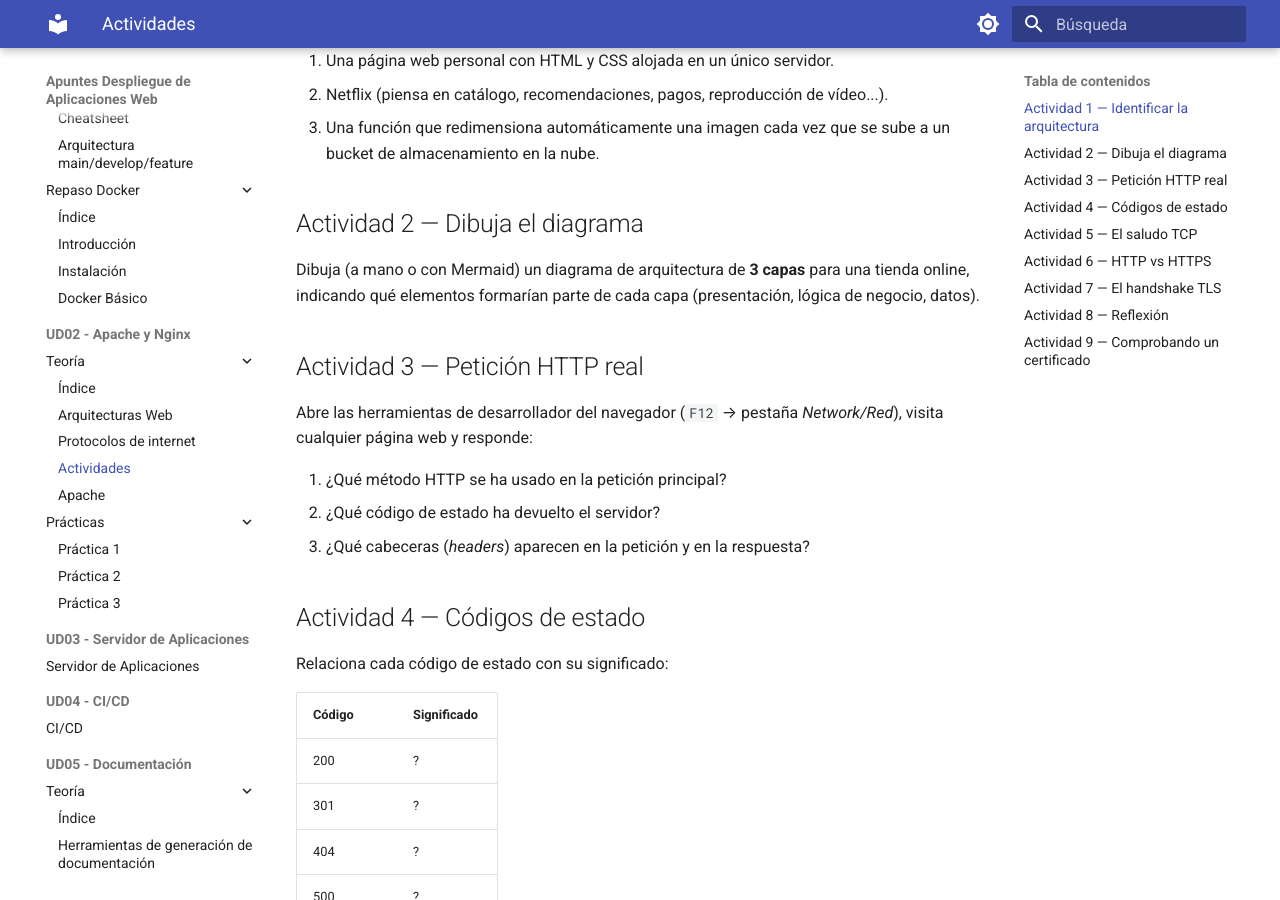
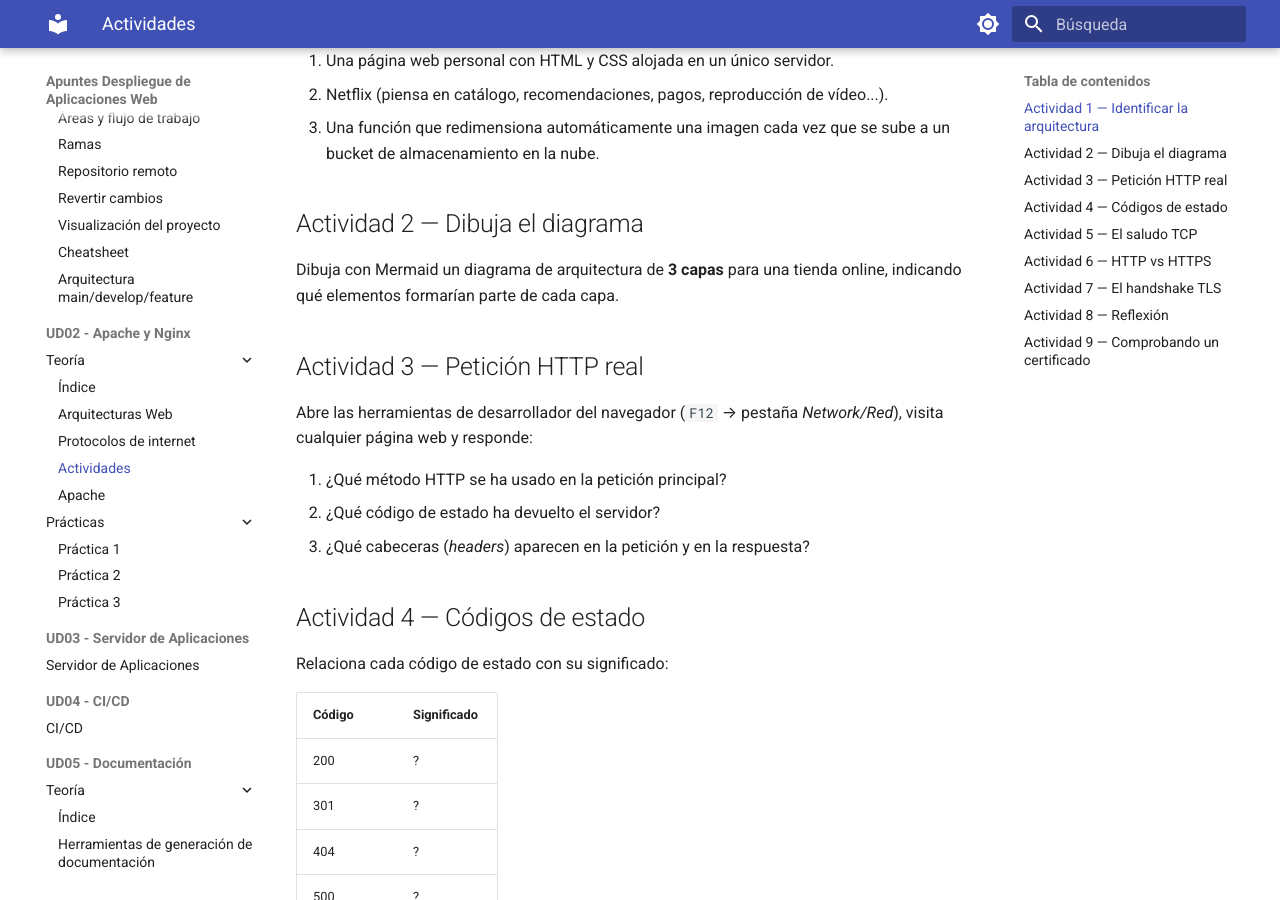
Before and after one commit to ELGRAO-Despliegue2026/Apuntes-Despliegue-de-Aplicaciones-Web, an MkDocs documentation site: the page built from docs/UD02 - Apache y Nginx/4. Actividades.md, in a window 1280 px wide and 900 px high, scrolled down 341 px. Built offline with MkDocs 1.6.1 and Material for MkDocs 9.7.7, drawn with Linux system fonts in a browser that asks for light colours; some of the changed lines change nothing that is shown.

Commit message:
bugfix: reparado indice

```diff
--- a/docs/UD02 - Apache y Nginx/4. Actividades.md
+++ b/docs/UD02 - Apache y Nginx/4. Actividades.md
@@ -13,7 +13,7 @@
 
 ## Actividad 2 — Dibuja el diagrama
 
-Dibuja (a mano o con Mermaid) un diagrama de arquitectura de **3 capas** para una tienda online, indicando qué elementos formarían parte de cada capa (presentación, lógica de negocio, datos).
+Dibuja con Mermaid un diagrama de arquitectura de **3 capas** para una tienda online, indicando qué elementos formarían parte de cada capa.
 
 ## Actividad 3 — Petición HTTP real
 
--- a/mkdocs.yml
+++ b/mkdocs.yml
@@ -55,20 +55,15 @@
 
   - UD01 - Control de versiones:
       - Teoría:
-          - Índice: UD01 - Control de versiones1. Git/1. Git.md
-          - Instalación y configuración: UD01 - Control de versiones1. Git/2. Instalacion y configuracion.md
-          - Áreas y flujo de trabajo: UD01 - Control de versiones1. Git/3. Areas y flujo de trabajo.md
-          - Ramas: UD01 - Control de versiones1. Git/4. Ramas.md
-          - Repositorio remoto: UD01 - Control de versiones1. Git/5. Repositorio remoto.md
-          - Revertir cambios: UD01 - Control de versiones1. Git/6. Revertir cambios.md
-          - Visualización del proyecto: UD01 - Control de versiones1. Git/7. Visualizacion.md
-          - Cheatsheet: UD01 - Control de versiones1. Git/8. Cheatsheet.md
-          - Arquitectura main/develop/feature: UD01 - Control de versiones1. Git/9. Arquitectura main-dev-feature.md
-      - Repaso Docker:
-          - Índice: UD01 - Control de versiones2. Docker/1. Docker.md
-          - Introducción: UD01 - Control de versiones2. Docker/2. Introducción.md
-          - Instalación: UD01 - Control de versiones2. Docker/3. Instalación.md
-          - Docker Básico: UD01 - Control de versiones2. Docker/4. Docker Básico.md
+          - Índice: UD01 - Control de versiones1. Git/1. Git/1. Git.md
+          - Instalación y configuración: UD01 - Control de versiones1. Git/1. Git/2. Instalacion y configuracion.md
+          - Áreas y flujo de trabajo: UD01 - Control de versiones1. Git/1. Git/3. Areas y flujo de trabajo.md
+          - Ramas: UD01 - Control de versiones1. Git/1.Git/4. Ramas.md
+          - Repositorio remoto: UD01 - Control de versiones1. Git/1. Git/5. Repositorio remoto.md
+          - Revertir cambios: UD01 - Control de versiones1. Git/1. Git/6. Revertir cambios.md
+          - Visualización del proyecto: UD01 - Control de versiones1. Git/1. Git/7. Visualizacion.md
+          - Cheatsheet: UD01 - Control de versiones1. Git/1.Git/8. Cheatsheet.md
+          - Arquitectura main/develop/feature: UD01 - Control de versiones/1. Git/9. Arquitectura main-dev-feature.md
 
   - UD02 - Apache y Nginx:
       - Teoría:
```
